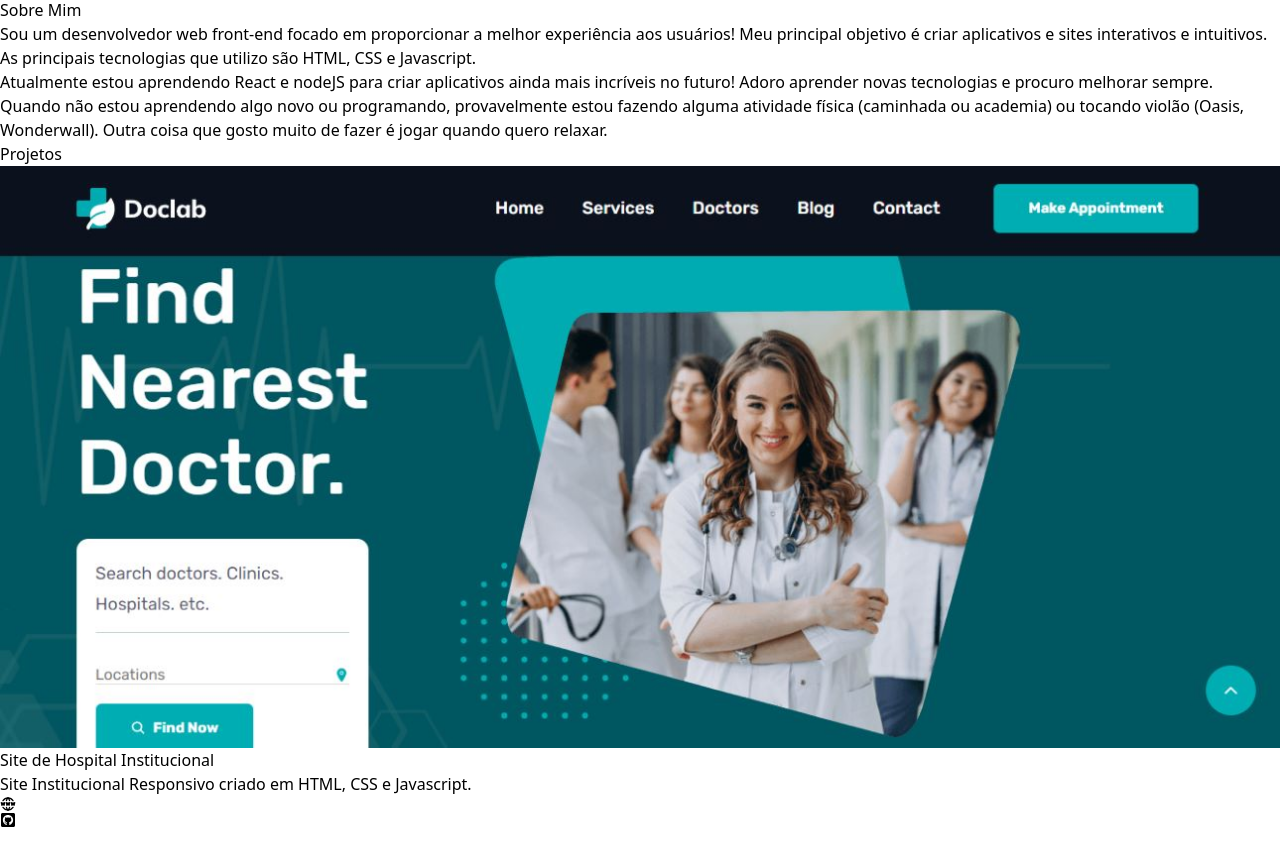
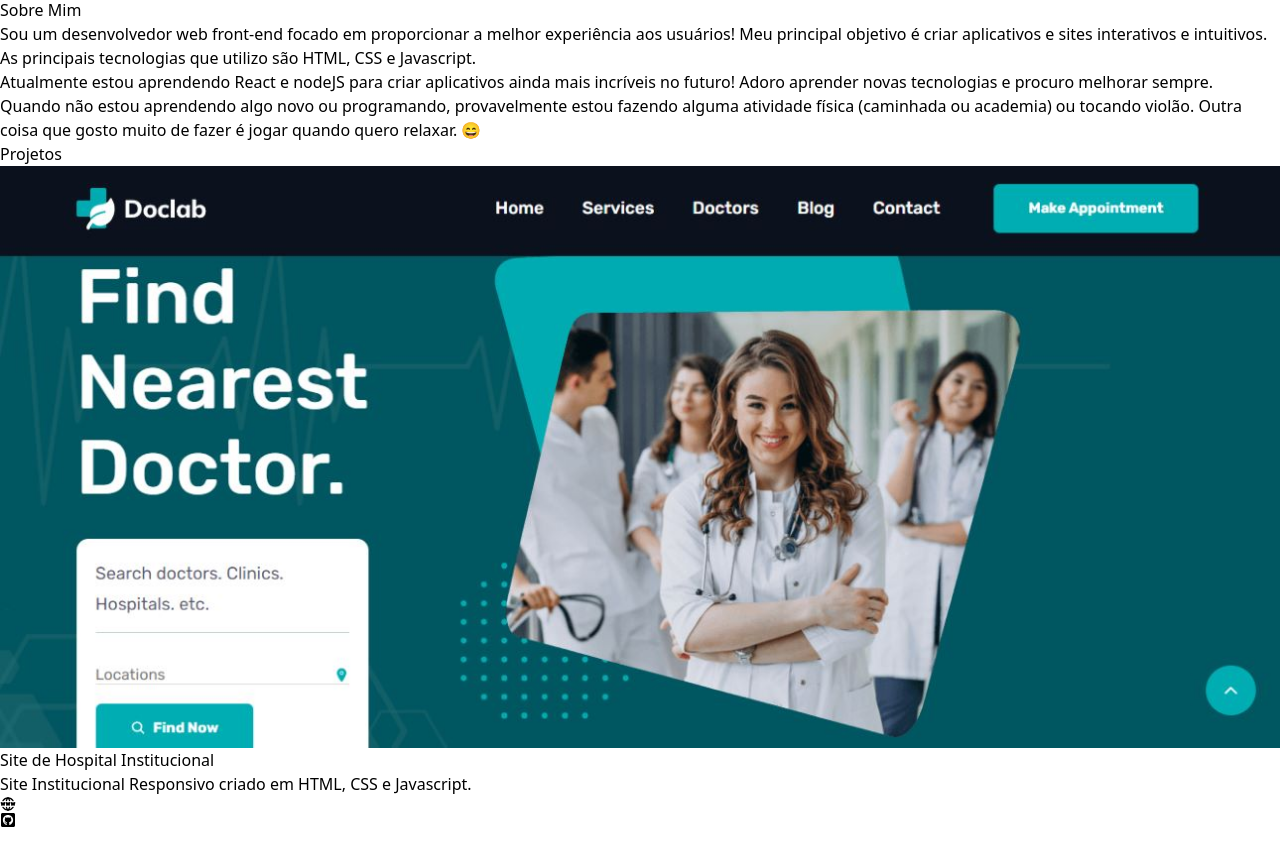
Before and after one commit to guskse/portfolio-ptbr, a React (Vite) app: page / in a window 1280 px wide. Shown: the part 1356-2222 px from the top of the page. Built offline with nearby package versions, Linux system fonts and the light colour scheme.

Commit message:
some changes

```diff
--- a/src/components/About.jsx
+++ b/src/components/About.jsx
@@ -23,8 +23,8 @@ const About = () => {
           <p className="text-slate-600 mt-8 leading-loose">
             Quando não estou aprendendo algo novo ou programando, provavelmente
             estou fazendo alguma atividade física (caminhada ou academia) ou
-            tocando violão (Oasis, Wonderwall). Outra coisa que gosto muito de
-            fazer é jogar quando quero relaxar.
+            tocando violão. Outra coisa que gosto muito de
+            fazer é jogar quando quero relaxar. &#128516;
           </p>
         </article>
       </div>
```
